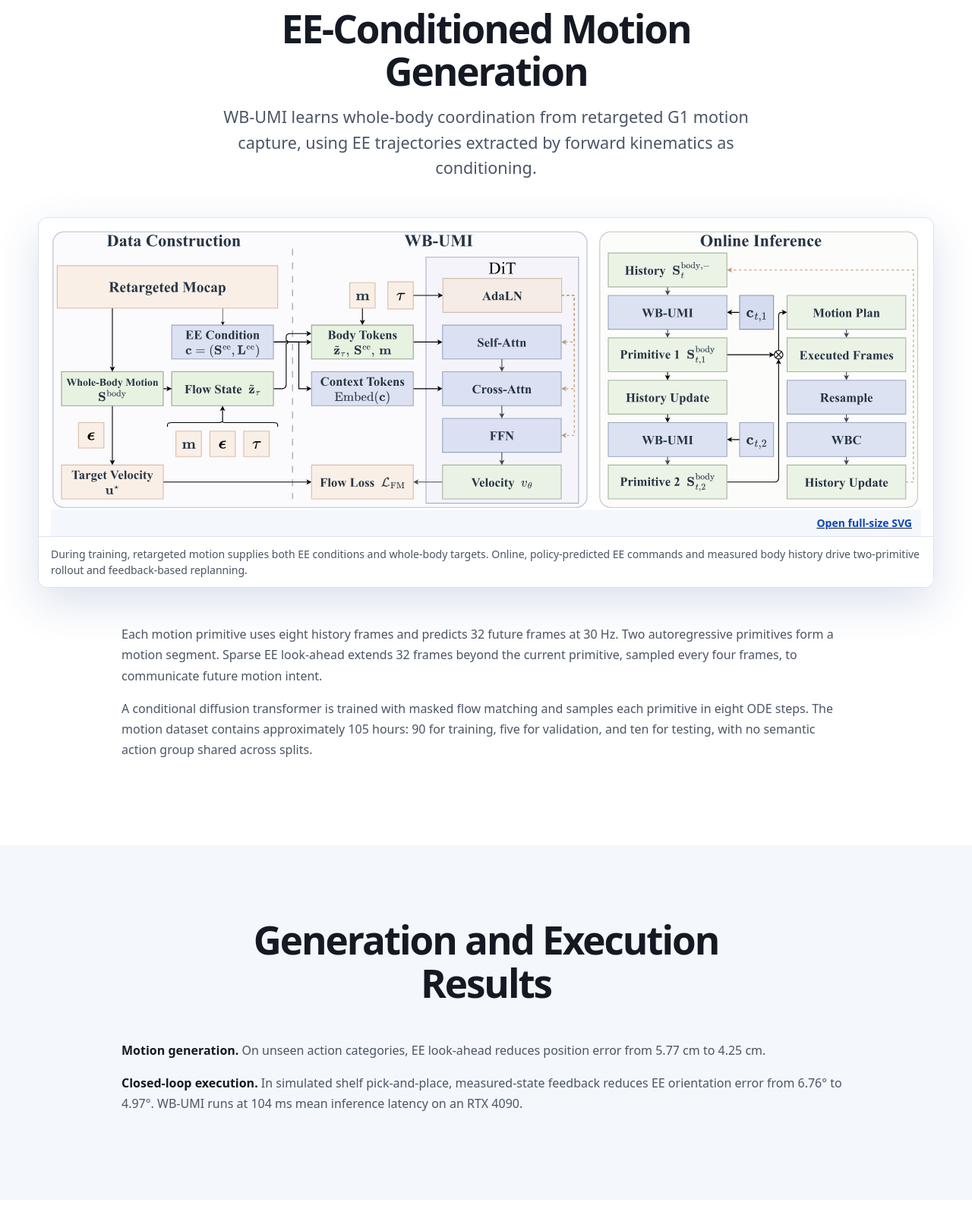
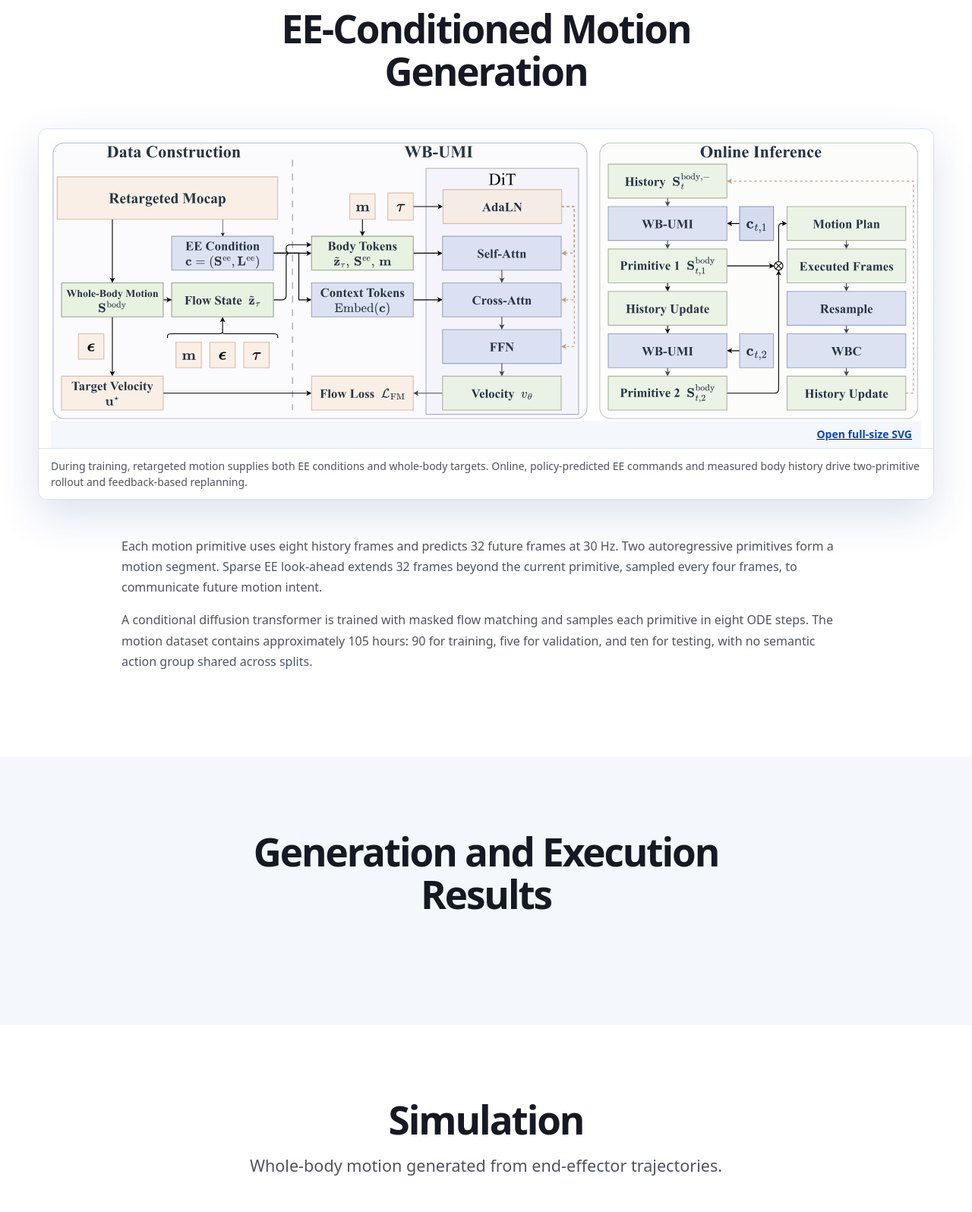
Before and after one commit to WholeBody-UMI/WholeBody-UMI.github.io, a plain HTML site: page index.html in a window 1280 px wide. Shown: the part 4000-5596 px from the top of the page at 76% size. Drawn offline with Linux system fonts and the light colour scheme.

Commit message:
clean the word

```diff
--- a/index.html
+++ b/index.html
@@ -183,7 +183,7 @@
       <div class="wide-container">
         <div class="section-heading">
           <h2 class="section-title" id="prior-title">EE-Conditioned Motion Generation</h2>
-          <p class="section-deck">WB-UMI learns whole-body coordination from retargeted G1 motion capture, using EE trajectories extracted by forward kinematics as conditioning.</p>
+          <!-- <p class="section-deck">WB-UMI learns whole-body coordination from retargeted G1 motion capture, using EE trajectories extracted by forward kinematics as conditioning.</p> -->
         </div>
         <figure class="media-frame is-technical">
           <a class="vector-figure-link" href="./static/images/umi-prior/wb-umi-architecture.svg" target="_blank" rel="noopener" aria-label="Open full-size figure: WB-UMI architecture (opens in a new tab)">
@@ -209,8 +209,8 @@
           <h2 class="section-title" id="execution-title">Generation and Execution Results</h2>
         </div>
         <div class="paper-copy">
-          <p><strong>Motion generation.</strong> On unseen action categories, EE look-ahead reduces position error from 5.77 cm to 4.25 cm.</p>
-          <p><strong>Closed-loop execution.</strong> In simulated shelf pick-and-place, measured-state feedback reduces EE orientation error from 6.76° to 4.97°. WB-UMI runs at 104 ms mean inference latency on an RTX 4090.</p>
+          <!-- <p><strong>Motion generation.</strong> On unseen action categories, EE look-ahead reduces position error from 5.77 cm to 4.25 cm.</p>
+          <p><strong>Closed-loop execution.</strong> In simulated shelf pick-and-place, measured-state feedback reduces EE orientation error from 6.76° to 4.97°. WB-UMI runs at 104 ms mean inference latency on an RTX 4090.</p> -->
         </div>
       </div>
     </section>
@@ -313,7 +313,7 @@
       <div class="wide-container">
         <div class="section-heading">
           <h2 class="section-title" id="transfer-title">Real-Robot Demonstrations</h2>
-          <p class="section-deck">Each task uses 200 native UMI demonstrations collected in approximately 90 minutes. We evaluate ten trials per task on the 29-DoF G1; success requires task completion while remaining upright and balanced.</p>
+          <p class="section-deck">Each task uses 200 native UMI demonstrations collected in approximately 90 minutes. We evaluate ten trials per task on the 29-DoF G1.</p>
         </div>
         <dl class="metric-strip">
           <div class="metric-item is-positive">
```
